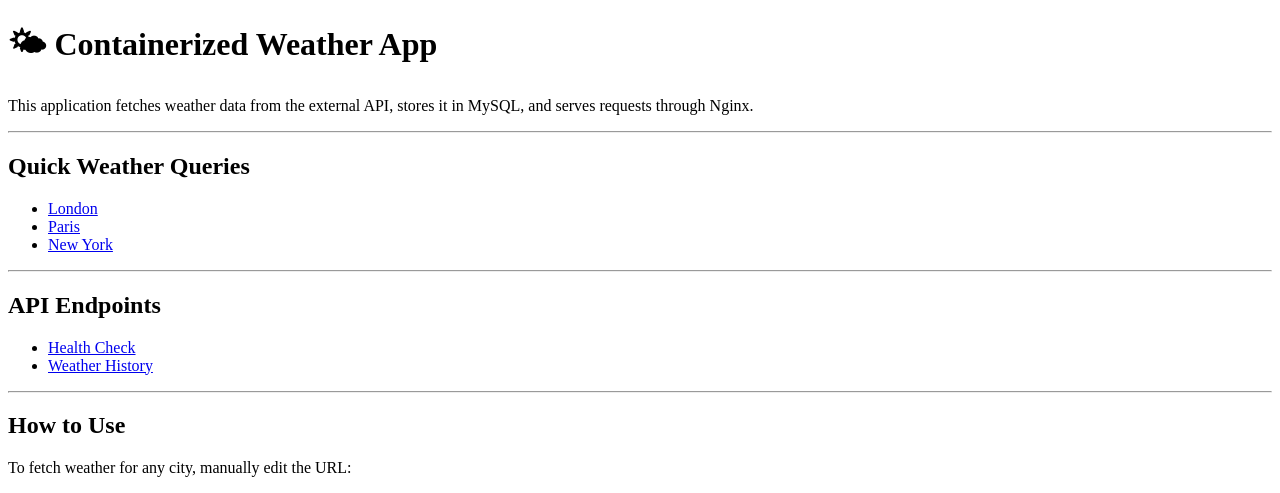
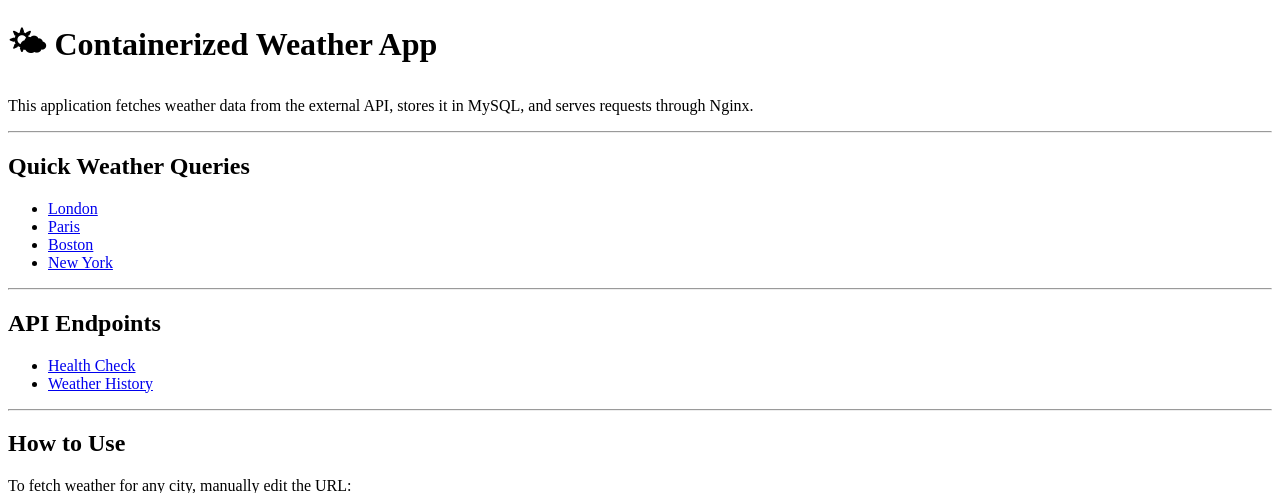
Before and after one commit to Aboubakr2000Cloud/ecs-weather-platform, a Flask app: page / in a window 1280 px wide. Shown: the top 493 px of the page. Run offline with Flask 3, Linux system fonts and the light colour scheme.

Commit message:
week 18 exo 1 test 2

```diff
--- a/app/templates/index.html
+++ b/app/templates/index.html
@@ -19,6 +19,7 @@
     <ul>
         <li><a href="/weather/London">London</a></li>
         <li><a href="/weather/Paris">Paris</a></li>
+        <li><a href="/weather/Boston">Boston</a></li>
         <li><a href="/weather/New York">New York</a></li>
     </ul>
 
```
